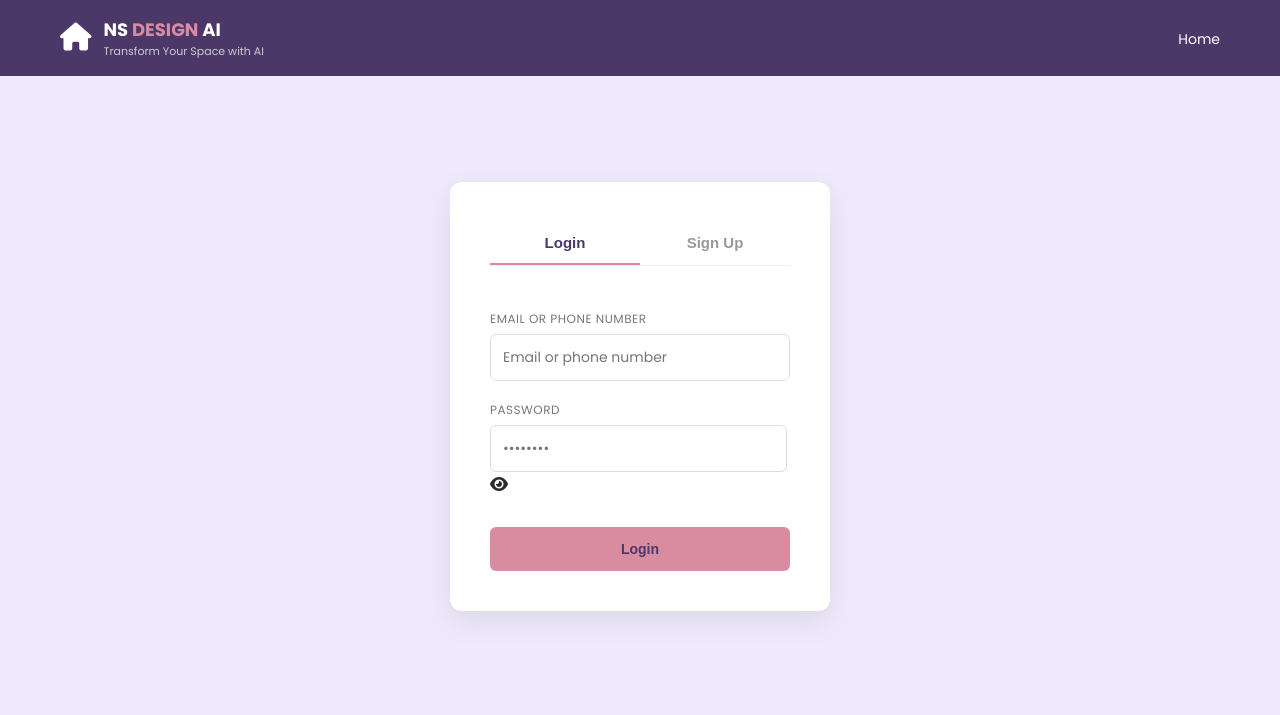
After one commit to shaistamdsarfaraz-dotcom/NS-Interior-Studio-AI, a Flask app: page /login in a window 1280 px wide. The commit adds this page. Shown: the top 715 px of the page. Run offline with Flask 3, Linux system fonts and the light colour scheme.

Commit message:
added login/signup page with show password toggle and studio page

```diff
--- a/app.py
+++ b/app.py
@@ -10,12 +10,18 @@ app.config['UPLOAD_FOLDER'] = UPLOAD_FOLDER
 def home():
     return render_template("index.html")
 
+@app.route("/studio")
+def studio():
+    return render_template("studio.html")
+
 @app.route("/upload", methods=["POST"])
 def upload():
     photo = request.files["room_photo"]
     save_path = os.path.join(app.config['UPLOAD_FOLDER'], photo.filename)
     photo.save(save_path)
     return f"Photo uploaded successfully! Saved as {photo.filename}"
-
+@app.route("/login")
+def login():
+    return render_template("login.html")
 if __name__ == "__main__":
     app.run(debug=True)
--- a/static/css/style.css
+++ b/static/css/style.css
@@ -170,3 +170,108 @@ body {
 
 .step h4 { font-size: 15px; margin-bottom: 6px; }
 .step p { font-size: 13px; color: #777; }
+.studio-hero {
+  text-align: center;
+  padding: 100px 60px;
+}
+
+.studio-hero h1 { font-size: 34px; margin-bottom: 10px; color: var(--navy); }
+.studio-hero p { color: #666; margin-bottom: 40px; }
+
+.studio-upload-box {
+  display: flex;
+  flex-direction: column;
+  align-items: center;
+  gap: 20px;
+  max-width: 400px;
+  margin: 0 auto;
+}
+
+.studio-upload-box .upload-btn {
+  background: white;
+  border: 2px dashed var(--navy);
+  color: var(--navy);
+  padding: 30px;
+  width: 100%;
+  text-align: center;
+  border-radius: 10px;
+  cursor: pointer;
+  font-weight: 600;
+  position: relative;
+}
+
+.studio-upload-box .upload-btn input[type="file"] {
+  position: absolute;
+  opacity: 0;
+  width: 100%;
+  height: 100%;
+  left: 0; top: 0;
+  cursor: pointer;
+}
+.auth-section {
+  display: flex;
+  justify-content: center;
+  align-items: center;
+  min-height: 80vh;
+  padding: 60px 20px;
+}
+
+.auth-box {
+  background: white;
+  border-radius: 12px;
+  box-shadow: 0 10px 30px rgba(0,0,0,0.08);
+  padding: 40px;
+  width: 100%;
+  max-width: 380px;
+}
+
+.auth-tabs {
+  display: flex;
+  margin-bottom: 30px;
+  border-bottom: 1px solid #eee;
+}
+
+.tab-btn {
+  flex: 1;
+  background: none;
+  border: none;
+  padding: 12px;
+  font-size: 15px;
+  font-weight: 600;
+  color: #999;
+  cursor: pointer;
+  border-bottom: 2px solid transparent;
+}
+
+.tab-btn.active {
+  color: var(--navy);
+  border-bottom: 2px solid var(--gold);
+}
+
+.auth-form {
+  display: flex;
+  flex-direction: column;
+  gap: 6px;
+}
+
+.auth-form label {
+  font-size: 12px;
+  color: #777;
+  margin-top: 14px;
+  letter-spacing: 0.5px;
+}
+
+.auth-form input {
+  padding: 12px;
+  border: 1px solid #ddd;
+  border-radius: 6px;
+  font-family: 'Poppins', sans-serif;
+  font-size: 14px;
+}
+
+.auth-form .start-btn {
+  border: none;
+  margin-top: 24px;
+  cursor: pointer;
+  text-align: center;
+}
--- a/templates/index.html
+++ b/templates/index.html
@@ -23,8 +23,8 @@
             <li><a href="#">Contact</a></li>
         </ul>
         <div class="nav-buttons">
-            <a href="#" class="login-btn">Login</a>
-            <a href="#" class="signup-btn">Sign Up</a>
+            <a href="/login" class="login-btn">Login</a>
+            <a href="/login" class="signup-btn">Sign Up</a>
         </div>
     </nav>
 
@@ -34,7 +34,7 @@
             <h1>Design Your <span class="accent">Dream Room</span> with AI</h1>
             <p>Upload a photo of your room and let our AI create stunning design suggestions for your space.</p>
 
-            <a href="/studio" class="start-btn">Get Started <i class="fa-solid fa-arrow-right"></i></a>
+           <a href="/login" class="start-btn">Get Started <i class="fa-solid fa-arrow-right"></i></a>
         </div>
 
         <div class="hero-right">
--- /dev/null
+++ b/templates/login.html
@@ -0,0 +1,83 @@
+<!DOCTYPE html>
+<html>
+<head>
+    <title>Login - NS Interior Studio AI</title>
+    <link href="https://fonts.googleapis.com/css2?family=Poppins:wght@400;600;700&display=swap" rel="stylesheet">
+    <link rel="stylesheet" href="https://cdnjs.cloudflare.com/ajax/libs/font-awesome/6.5.1/css/all.min.css">
+    <link rel="stylesheet" href="{{ url_for('static', filename='css/style.css') }}">
+</head>
+<body>
+
+    <nav class="navbar">
+        <div class="logo">
+            <span class="logo-icon"><i class="fa-solid fa-house"></i></span>
+            <div>
+                <div class="logo-text">NS <span class="accent">DESIGN</span> AI</div>
+                <div class="logo-sub">Transform Your Space with AI</div>
+            </div>
+        </div>
+        <ul class="nav-links">
+            <li><a href="/">Home</a></li>
+        </ul>
+    </nav>
+
+    <section class="auth-section">
+        <div class="auth-box">
+            <div class="auth-tabs">
+                <button class="tab-btn active" onclick="showTab('login')">Login</button>
+                <button class="tab-btn" onclick="showTab('signup')">Sign Up</button>
+            </div>
+
+           <form action="/studio" method="GET" id="login-form" class="auth-form">
+    <label>EMAIL OR PHONE NUMBER</label>
+    <input type="text" placeholder="Email or phone number" required>
+
+    <label>PASSWORD</label>
+    <div class="password-wrapper">
+        <input type="password" id="login-password" placeholder="••••••••" required>
+        <i class="fa-solid fa-eye toggle-password" onclick="togglePassword('login-password', this)"></i>
+    </div>
+
+    <button type="submit" class="start-btn">Login</button>
+</form>
+
+<form action="/studio" method="GET" id="signup-form" class="auth-form" style="display:none;">
+    <label>NAME</label>
+    <input type="text" placeholder="Your Name" required>
+
+    <label>EMAIL OR PHONE NUMBER</label>
+    <input type="text" placeholder=" Email or phone number" required>
+
+    <label>PASSWORD</label>
+    <div class="password-wrapper">
+        <input type="password" id="signup-password" placeholder="Create a password" required>
+        <i class="fa-solid fa-eye toggle-password" onclick="togglePassword('signup-password', this)"></i>
+    </div>
+
+    <button type="submit" class="start-btn">Sign Up</button>
+</form>
+        </div>
+    </section>
+    <script>
+        function showTab(tab) {
+            document.getElementById('login-form').style.display = tab === 'login' ? 'flex' : 'none';
+            document.getElementById('signup-form').style.display = tab === 'signup' ? 'flex' : 'none';
+            document.querySelectorAll('.tab-btn').forEach(btn => btn.classList.remove('active'));
+            event.target.classList.add('active');
+        }
+        function togglePassword(fieldId, icon) {
+        const field = document.getElementById(fieldId);
+        if (field.type === "password") {
+            field.type = "text";
+            icon.classList.remove("fa-eye");
+            icon.classList.add("fa-eye-slash");
+        } else {
+            field.type = "password";
+            icon.classList.remove("fa-eye-slash");
+            icon.classList.add("fa-eye");
+        }
+    }
+    </script>
+
+</body>
+</html>
```
Also changed, not shown: templates/studio.html (added, +42 -0 lines).
